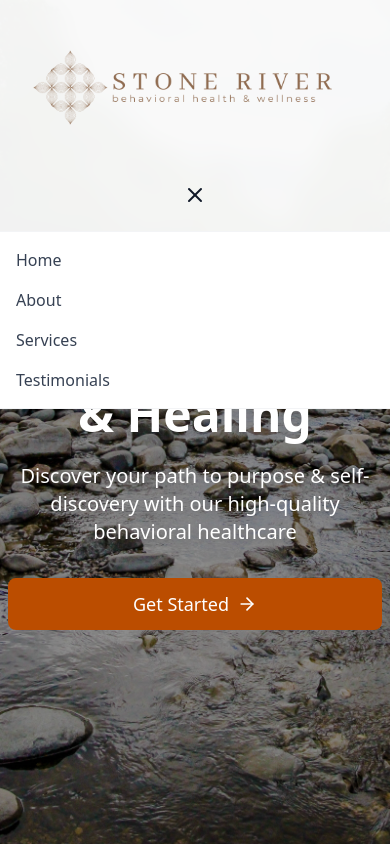
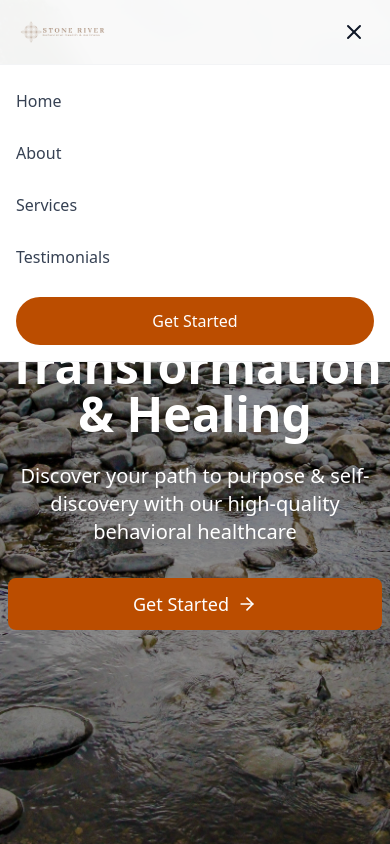
Before and after one commit to CTOBenPointMeridian/stone-river, a Next.js app: page / in a window 390 px wide. Both pictures are taken after a click on the button "Toggle menu". Shown: the top 844 px of the page. Built offline with nearby package versions, Linux system fonts and the light colour scheme.

Commit message:
Mobile optimization: Header - smaller logo, fixed height, Get Started button in mobile menu

```diff
--- a/components/Header.tsx
+++ b/components/Header.tsx
@@ -17,7 +17,8 @@ export function Header() {
 
   return (
     <header className="fixed top-0 w-full bg-white/95 backdrop-blur-md z-50 border-b border-gray-100">
-      <nav className="px-4 sm:px-6 lg:px-8 flex flex-col md:flex-row justify-between items-center h-auto md:h-32 gap-4 md:gap-0 py-4 md:py-0">
+      <nav className="px-4 sm:px-6 lg:px-8 flex justify-between items-center h-16 sm:h-20 md:h-32">
+        {/* Logo */}
         <motion.div
           initial={{ opacity: 0, x: -20 }}
           animate={{ opacity: 1, x: 0 }}
@@ -29,7 +30,7 @@ export function Header() {
             alt="Stone River Logo"
             width={540}
             height={180}
-            className="h-auto"
+            className="h-10 sm:h-14 md:h-auto w-auto max-w-[200px] sm:max-w-[280px] md:max-w-none"
             priority
           />
         </motion.div>
@@ -81,17 +82,24 @@ export function Header() {
           exit={{ opacity: 0, y: -20 }}
           className="md:hidden border-t border-gray-100 bg-white"
         >
-          <div className="container-custom py-4 flex flex-col gap-4">
+          <div className="px-4 py-4 flex flex-col gap-3">
             {navItems.map((item) => (
               <a
                 key={item.name}
                 href={item.href}
-                className="text-gray-700 hover:text-blue-600 transition-colors font-medium"
+                className="text-gray-700 hover:text-amber-700 transition-colors font-medium py-2"
                 onClick={() => setIsOpen(false)}
               >
                 {item.name}
               </a>
             ))}
+            <a
+              href="/quiz"
+              className="mt-2 px-6 py-3 bg-amber-700 text-white font-medium rounded-full hover:bg-amber-800 transition-colors text-center"
+              onClick={() => setIsOpen(false)}
+            >
+              Get Started
+            </a>
           </div>
         </motion.div>
       )}
```
